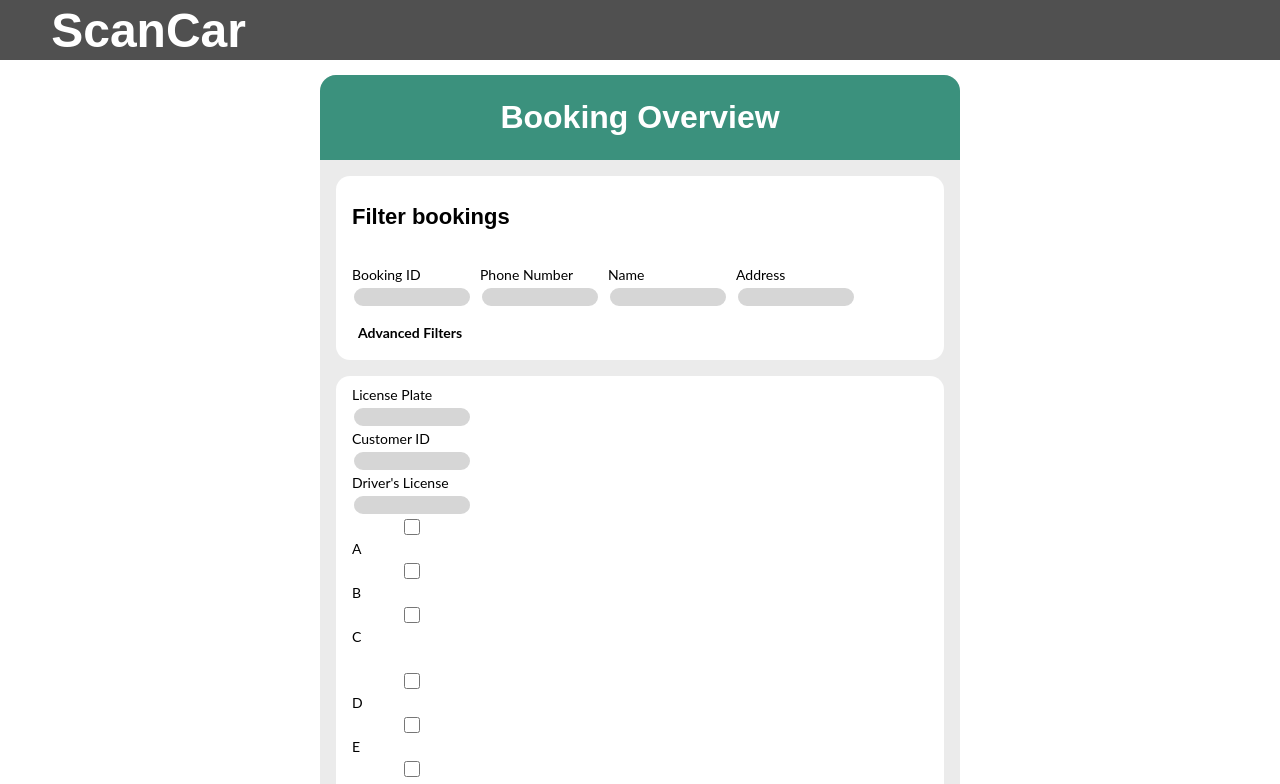
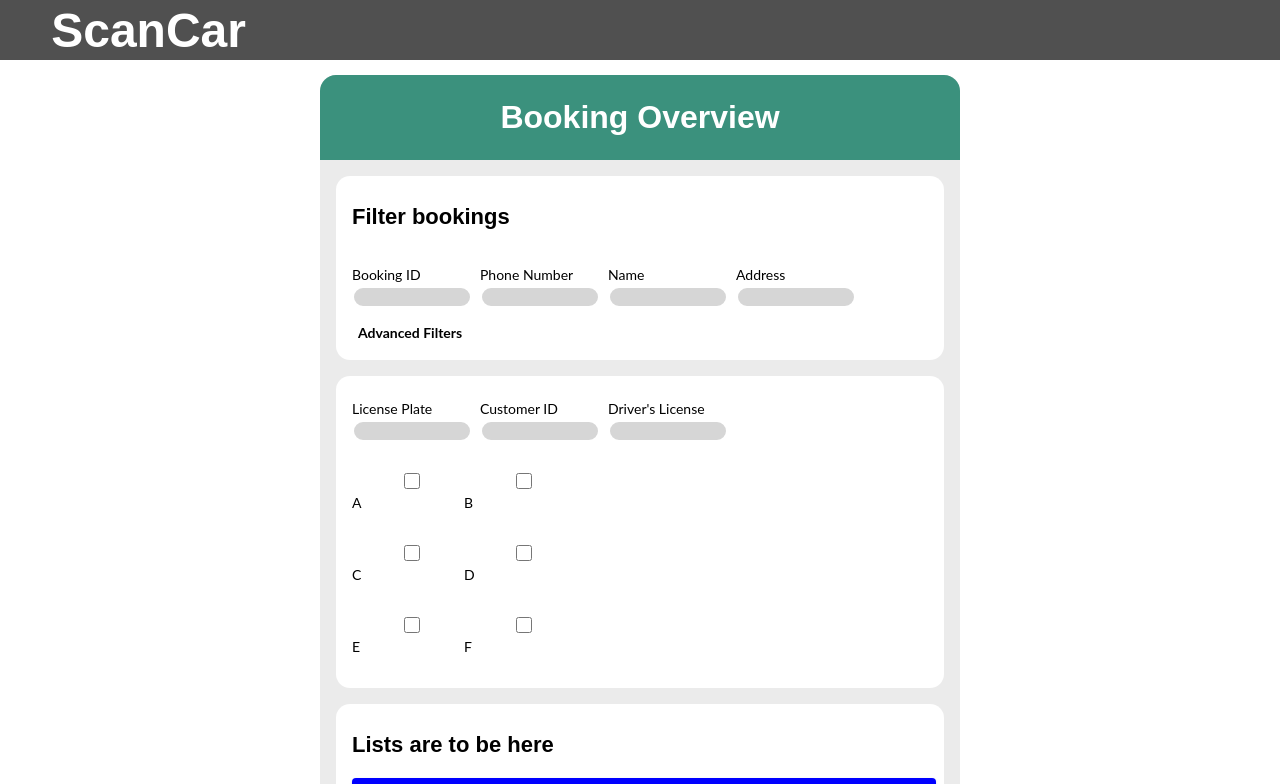
Before and after one commit to JOSBALIN/TIDFinalProject, a React (Create React App) app in the folder scancar/: page / in a window 1280 px wide. Shown: the top 784 px of the page. Built offline with nearby package versions, Linux system fonts and the light colour scheme.

Commit message:
Made grid for advfilters in App.css and App.js

```diff
--- a/scancar/src/App.css
+++ b/scancar/src/App.css
@@ -93,6 +93,17 @@ font-size:300%;
   border-color:white
 }
 
+#advfilterform {
+  display: grid;
+  grid-template-columns: 112px 112px 112px 112px;
+  grid-gap: 16px;
+}
+
+#advfiltermodule{
+  display: grid;
+  grid-template-columns: 2fr 1fr;
+  grid-template-rows: 1fr 1fr;
+}
 
 #advfiltersmodule input{
   width: 112px;
@@ -139,6 +150,12 @@ border-color:white
   border:none;
 }
 
+#checkboxes{
+  display: grid;
+  grid-template-columns: 112px 112px;
+  grid-template-rows: 1fr 1fr 1fr;
+}
+
 .Background {
   background: white;
 }
--- a/scancar/src/App.js
+++ b/scancar/src/App.js
@@ -77,27 +77,46 @@ function App() {
             <button id="advfilters">Advanced Filters</button>
           </div>
           <div class="module" id="advfiltersmodule">
-            <form>
+            <form id="advfilterform">
+              <p>
                 <label>
                   License Plate
+                  </label>
                   <input type="text" name="License Plate" />
-              </label>
+              </p>
+              <p>
                 <label>
                   Customer ID
+                </label>
                 <input type="text" name="Customer ID" />
-              </label>
+              </p>
+              <p>
               <label>
                 Driver's License
+                </label>
                 <input type="text" name="Driver's License" />
-              </label>
+              </p>
             </form>
+            <div id="checkboxes">
+              <p>
                 <input type="checkbox" id="checkboxA"></input> <label>A</label>
+              </p>
+              <p>
                 <input type="checkbox" id="checkboxB"></input> <label>B</label>
+              </p>
+              <p>
                 <input type="checkbox" id="checkboxC"></input> <label>C</label>
-            <br></br>
+              </p>
+              <p>
                 <input type="checkbox" id="checkboxD"></input> <label>D</label>
+              </p>
+              <p>
                 <input type="checkbox" id="checkboxE"></input> <label>E</label>
+              </p>
+              <p>
                 <input type="checkbox" id="checkboxF"></input> <label>F</label>
+              </p>
+            </div>
           </div>
           <div class="module" id="listmodule">
             <h3>Lists are to be here</h3>
```
Lines whose indentation alone changed are shown as unchanged.
